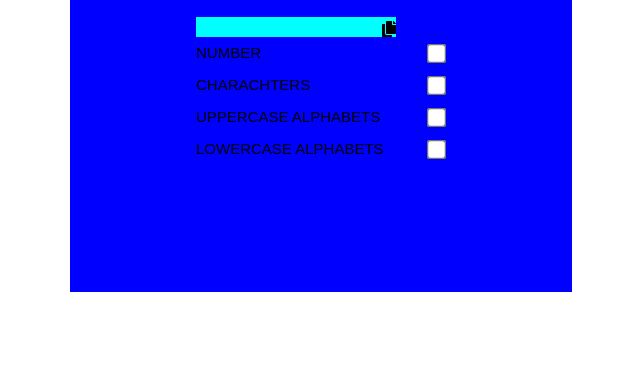
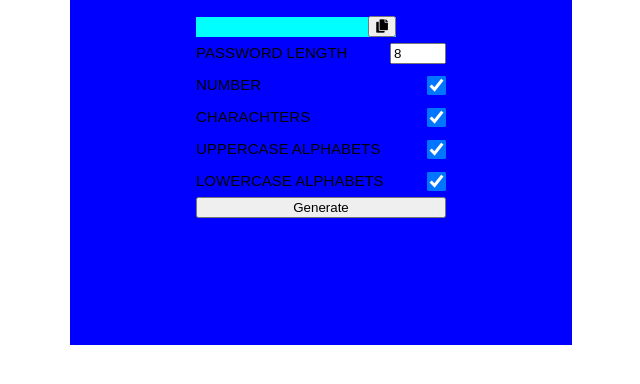
Before and after one commit to pratikd2124/Random-password-generator, a plain HTML site: page index.html in a window 1280 px wide. Shown: the part 276-660 px from the top of the page, without its empty margins (319-959 px from the left). Drawn offline with Linux system fonts and the light colour scheme.

Commit message:
Update index.html

```diff
--- a/index.html
+++ b/index.html
@@ -14,24 +14,29 @@
             <h2>Password Generator</h2>
             <div class="passcode">
                 <span id="passcode"></span>
-                <i class="fas fa-copy"></i>
+                <button id="copy"><i class="fas fa-copy"></i></button>
+            </div>
+            <div class="selection">
+                <label for="length">Password Length</label>
+                <input type="number" name="" id="length" min="8" max="20" value="8"/>
             </div>
             <div class="selection">
                 <label for="numbers">Number</label>
-                <input type="checkbox" name="" id="number">
+                <input type="checkbox" name="" id="number" checked />
             </div>
             <div class="selection">
                 <label for="characters">Charachters</label>
-                <input type="checkbox" name="" id="char">
+                <input type="checkbox" name="" id="char" checked />
             </div>
             <div class="selection">
                 <label for="uppercase">Uppercase Alphabets</label>
-                <input type="checkbox" name="" id="uppercase">
+                <input type="checkbox" name="" id="uppercase" checked />
             </div>
             <div class="selection">
                 <label for="lowercase">Lowercase Alphabets</label>
-                <input type="checkbox" name="" id="lowercase">
+                <input type="checkbox" name="" id="lowercase" checked />
             </div>
+            <button id="generate">Generate</button>
         </form>
     </main>
 </body>
```
